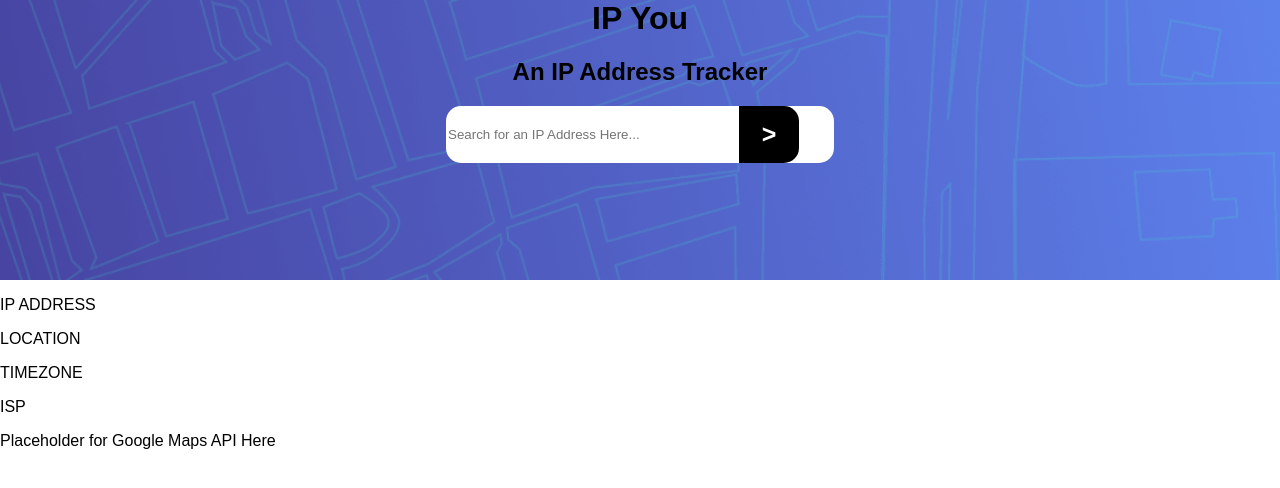
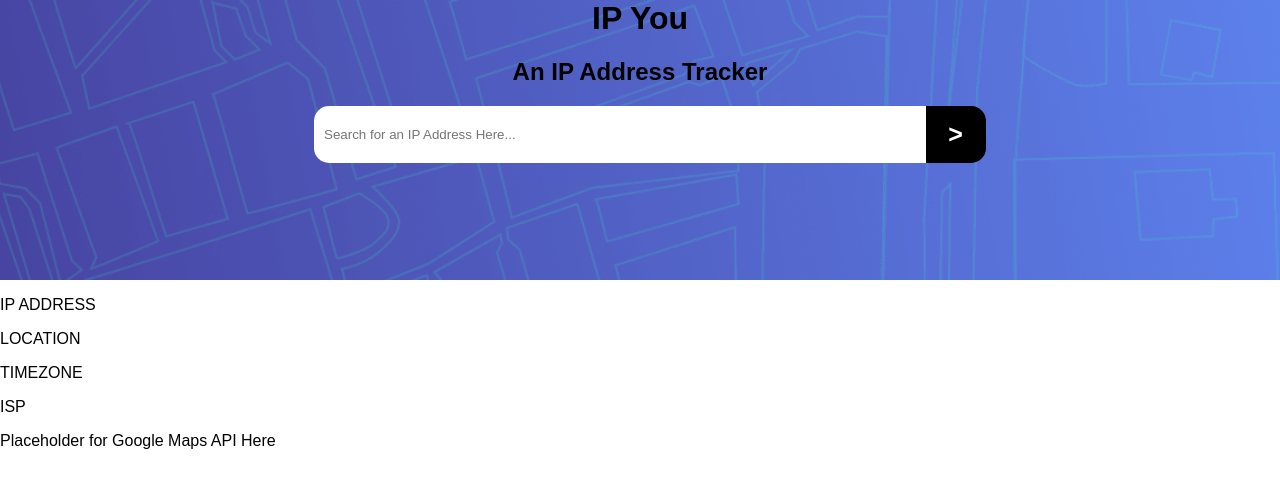
Before and after one commit to kabocha23/ip-address-tracker, a React (Create React App) app: page / in a window 1280 px wide. Shown: the top 488 px of the page. Built offline with nearby package versions, Linux system fonts and the light colour scheme.

Commit message:
added styles

```diff
--- a/src/components/1. IPAddyInput/IPAddyInput.css
+++ b/src/components/1. IPAddyInput/IPAddyInput.css
@@ -20,15 +20,18 @@
 }
 
 .ipAddyInput-search {
-    position: relative;
     display: flex;
-    width: 60%;
+    flex-flow: row ;
+    width: 100%;
     text-align: center;
     margin-left: auto;
     margin-right: auto;
+    justify-content: center;
+    align-items: center;
 
 }
 .ipAddyInput-search form {
+    position: relative;
     width: 100%;
     max-width: 1281px;
 }
@@ -38,16 +41,18 @@
     height: 55px;
     border-radius: 15px;
     border: none;
+    padding-left: 10px;
 }
 .ipAddyInput-search form button {
-    position: absolute;
     width: 60px;
     height: 57px;
     border-radius: 0px 15px 15px 0px;
     border: none;
-    right: 225px;
+    right: 23%;
     font-size: 25px;
     font-weight: bolder;
     background-color: black;
     color: white;
+    cursor: pointer;
+    position: absolute;
 }
```
